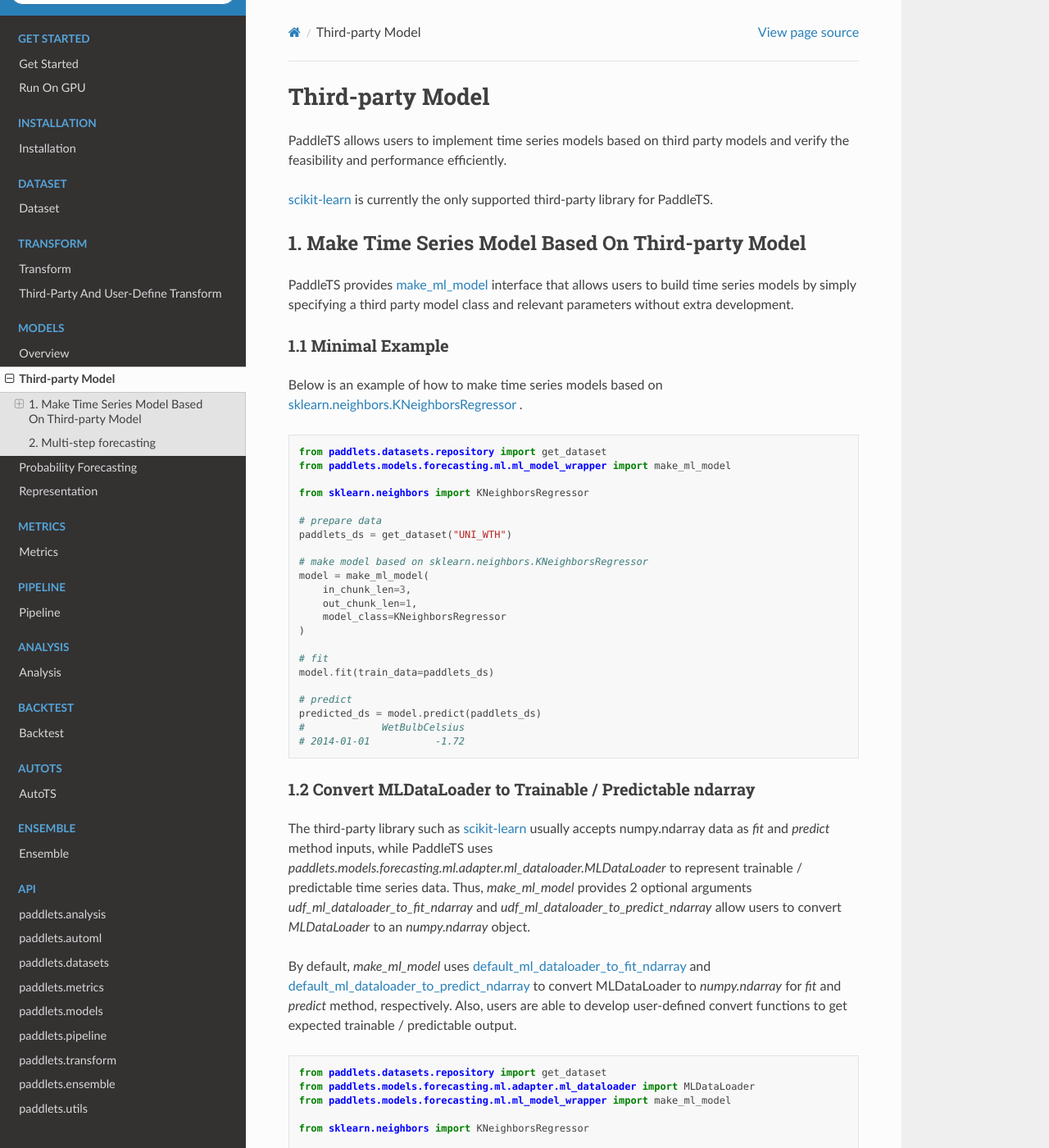
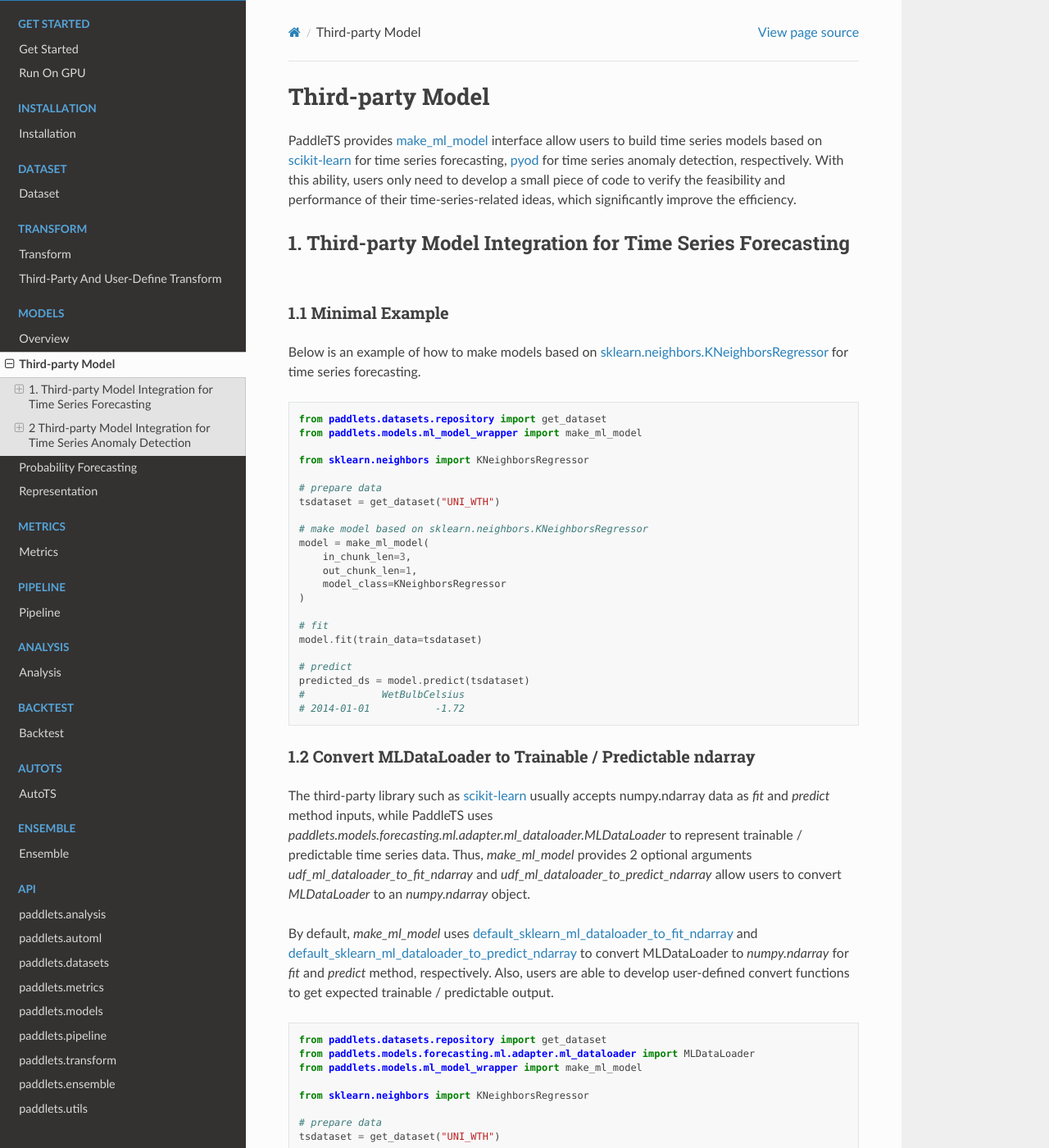
Before and after one commit to PaddlePaddle/PaddleTS, a Sphinx documentation site: the page built from docs/source/modules/models/thirdparty.rst, in a window 1280 px wide and 1400 px high. Shown: the whole window at 82% size. Built offline with Sphinx 7.4.7 and the Read the Docs theme 2.0.0, drawn with Linux system fonts in a browser that asks for light colours; pages that are not in the unit, such as notebooks, are missing from menus; some of the changed text lies outside the part shown.

Commit message:
pyod api doc and userguide doc.

```diff
--- a/docs/source/api/paddlets.models.forecasting.ml.ml_model_wrapper.rst
+++ /dev/null
@@ -1,6 +0,0 @@
-paddlets.models.forecasting.ml.ml_model_wrapper
-====================================================
-.. automodule:: paddlets.models.forecasting.ml.ml_model_wrapper
-    :members:
-    :no-undoc-members:
-    :show-inheritance:
--- /dev/null
+++ b/docs/source/api/paddlets.models.ml_model_wrapper.rst
@@ -0,0 +1,6 @@
+paddlets.models.ml_model_wrapper
+==================================
+.. automodule:: paddlets.models.ml_model_wrapper
+    :members:
+    :no-undoc-members:
+    :show-inheritance:
--- a/docs/source/api/paddlets.models.rst
+++ b/docs/source/api/paddlets.models.rst
@@ -14,3 +14,5 @@
     paddlets.models.common.rst
     paddlets.models.model_loader.rst
     paddlets.models.utils.rst
+    paddlets.models.anomaly.rst
+    paddlets.models.ml_model_wrapper.rst
--- a/docs/source/modules/models/thirdparty.rst
+++ b/docs/source/modules/models/thirdparty.rst
@@ -2,31 +2,30 @@
 Third-party Model
 ==================
 
-PaddleTS allows users to implement time series models based on third party models and verify the feasibility and performance efficiently.
+PaddleTS provides `make_ml_model <../../api/paddlets.models.ml_model_wrapper.html#paddlets.models.ml_model_wrapper.make_ml_model>`_ interface
+allow users to build time series models based on `scikit-learn <https://scikit-learn.org>`_ for time series forecasting,
+`pyod <https://pyod.readthedocs.io/en/latest>`_ for time series anomaly detection, respectively.
+With this ability, users only need to develop a small piece of code to verify the feasibility and performance of their time-series-related ideas,
+which significantly improve the efficiency.
 
-`scikit-learn <https://scikit-learn.org>`_ is currently the only supported third-party library for PaddleTS.
-
-1. Make Time Series Model Based On Third-party Model
-=====================================================
-
-PaddleTS provides `make_ml_model <../../api/paddlets.models.forecasting.ml.ml_model_wrapper.html#paddlets.models.forecasting.ml.ml_model_wrapper.make_ml_model>`_ interface
-that allows users to build time series models by simply specifying a third party model class and relevant parameters without extra development.
+1. Third-party Model Integration for Time Series Forecasting
+==============================================================
 
 1.1 Minimal Example
 --------------------
 
-Below is an example of how to make time series models based on
-`sklearn.neighbors.KNeighborsRegressor <https://scikit-learn.org/stable/modules/generated/sklearn.neighbors.KNeighborsRegressor.html>`_ .
+Below is an example of how to make models based on
+`sklearn.neighbors.KNeighborsRegressor <https://scikit-learn.org/stable/modules/generated/sklearn.neighbors.KNeighborsRegressor.html>`_ for time series forecasting.
 
 .. code-block:: python
 
     from paddlets.datasets.repository import get_dataset
-    from paddlets.models.forecasting.ml.ml_model_wrapper import make_ml_model
+    from paddlets.models.ml_model_wrapper import make_ml_model
 
     from sklearn.neighbors import KNeighborsRegressor
 
     # prepare data
-    paddlets_ds = get_dataset("UNI_WTH")
+    tsdataset = get_dataset("UNI_WTH")
 
     # make model based on sklearn.neighbors.KNeighborsRegressor
     model = make_ml_model(
@@ -36,10 +35,10 @@
     )
 
     # fit
-    model.fit(train_data=paddlets_ds)
+    model.fit(train_data=tsdataset)
 
     # predict
-    predicted_ds = model.predict(paddlets_ds)
+    predicted_ds = model.predict(tsdataset)
     #             WetBulbCelsius
     # 2014-01-01           -1.72
 
@@ -53,8 +52,8 @@
 convert `MLDataLoader` to an `numpy.ndarray` object.
 
 By default, `make_ml_model` uses
-`default_ml_dataloader_to_fit_ndarray <../../api/paddlets.models.forecasting.ml.ml_model_wrapper.html#paddlets.models.ml.ml_model_wrapper.default_ml_dataloader_to_fit_ndarray>`_ and
-`default_ml_dataloader_to_predict_ndarray <../../api/paddlets.models.forecasting.ml.ml_model_wrapper.html#paddlets.models.ml.ml_model_wrapper.default_ml_dataloader_to_predict_ndarray>`_
+`default_sklearn_ml_dataloader_to_fit_ndarray <../../api/paddlets.models.ml_model_wrapper.html#paddlets.models.ml_model_wrapper.default_sklearn_ml_dataloader_to_fit_ndarray>`_ and
+`default_sklearn_ml_dataloader_to_predict_ndarray <../../api/paddlets.models.ml_model_wrapper.html#paddlets.models.ml_model_wrapper.default_sklearn_ml_dataloader_to_predict_ndarray>`_
 to convert MLDataLoader to `numpy.ndarray` for `fit` and `predict` method, respectively.
 Also, users are able to develop user-defined convert functions to get expected trainable / predictable output.
 
@@ -62,12 +61,12 @@
 
     from paddlets.datasets.repository import get_dataset
     from paddlets.models.forecasting.ml.adapter.ml_dataloader import MLDataLoader
-    from paddlets.models.forecasting.ml.ml_model_wrapper import make_ml_model
+    from paddlets.models.ml_model_wrapper import make_ml_model
 
     from sklearn.neighbors import KNeighborsRegressor
 
     # prepare data
-    paddlets_ds = get_dataset("UNI_WTH")
+    tsdataset = get_dataset("UNI_WTH")
 
     # develop user-defined convert functions
     def udf_ml_dataloader_to_fit_ndarray(
@@ -100,13 +99,13 @@
     )
 
     # fit
-    model.fit(train_data=paddlets_ds)
+    model.fit(train_data=tsdataset)
 
     # predict
-    predicted_ds = model.predict(paddlets_ds)
+    predicted_ds = model.predict(tsdataset)
 
-2. Multi-step forecasting
-==========================
+1.3 Multi-step forecasting
+----------------------------
 
 The time series models also support multi-timestep forecasting by calling
 `recursive_predict <../../api/paddlets.models.base.html#paddlets.models.base.BaseModel.recursive_predict>`_ .
@@ -117,7 +116,7 @@
     from paddlets.models.forecasting.ml.ml_model_wrapper import make_ml_model
 
     # prepare data
-    paddlets_ds = get_dataset("UNI_WTH")
+    tsdataset = get_dataset("UNI_WTH")
 
     # make model
     model = make_ml_model(
@@ -127,12 +126,62 @@
     )
 
     # fit
-    model.fit(train_data=paddlets_ds)
+    model.fit(train_data=tsdataset)
 
     # recursively predict
-    recursively_predicted_ds = model.recursive_predict(tsdataset=paddlets_ds, predict_length=4)
+    recursively_predicted_ds = model.recursive_predict(tsdataset=tsdataset, predict_length=4)
     #                      WetBulbCelsius
     # 2014-01-01 00:00:00           -1.72
     # 2014-01-01 01:00:00           -1.88
     # 2014-01-01 02:00:00           -2.18
     # 2014-01-01 03:00:00           -2.44
+
+
+2 Third-party Model Integration for Time Series Anomaly Detection
+===================================================================
+
+2.1 Minimal Example
+--------------------
+
+Below is an example of how to make models based on
+`pyod.models.KNN <https://github.com/yzhao062/pyod/blob/master/pyod/models/knn.py>`_ for time series anomaly detection.
+As it has the unified interface as making time series forecasting models, you may refer to above section 1.1 to know
+how to define udf functions to customize the input ndarray of the built model.
+
+
+.. code-block:: python
+
+    from paddlets.datasets.repository import get_dataset
+    from paddlets.models.ml_model_wrapper import make_ml_model
+
+    from pyod.models.knn import KNN
+
+    # prepare data
+    tsdataset = get_dataset("WTH")
+
+    # make model based on pyod.models.knn.KNN
+    model = make_ml_model(
+        in_chunk_len=3,
+        model_class=KNN
+    )
+
+    # fit
+    model.fit(train_data=tsdataset)
+
+    # predict
+    predicted_ds = model.predict(tsdataset)
+    #                      WetBulbCelsius
+    # date
+    # 2010-01-01 02:00:00               0
+    # 2010-01-01 03:00:00               0
+    # 2010-01-01 04:00:00               1
+    # 2010-01-01 05:00:00               0
+    # 2010-01-01 06:00:00               0
+    # ...                             ...
+    # 2013-12-31 19:00:00               1
+    # 2013-12-31 20:00:00               1
+    # 2013-12-31 21:00:00               1
+    # 2013-12-31 22:00:00               1
+    # 2013-12-31 23:00:00               1
+
+    # [35062 rows x 1 columns]
```
Also changed, not shown: 3 other files.
